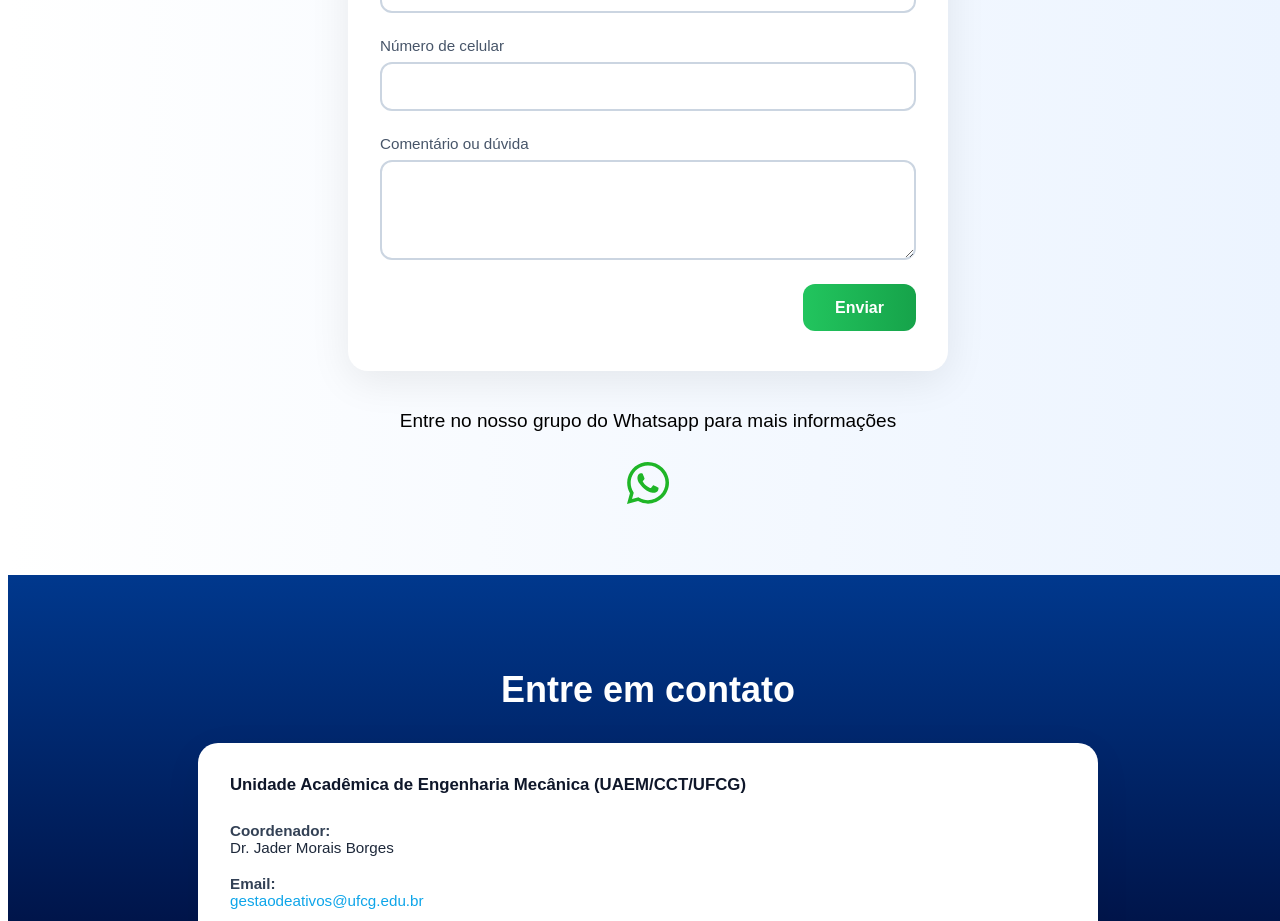
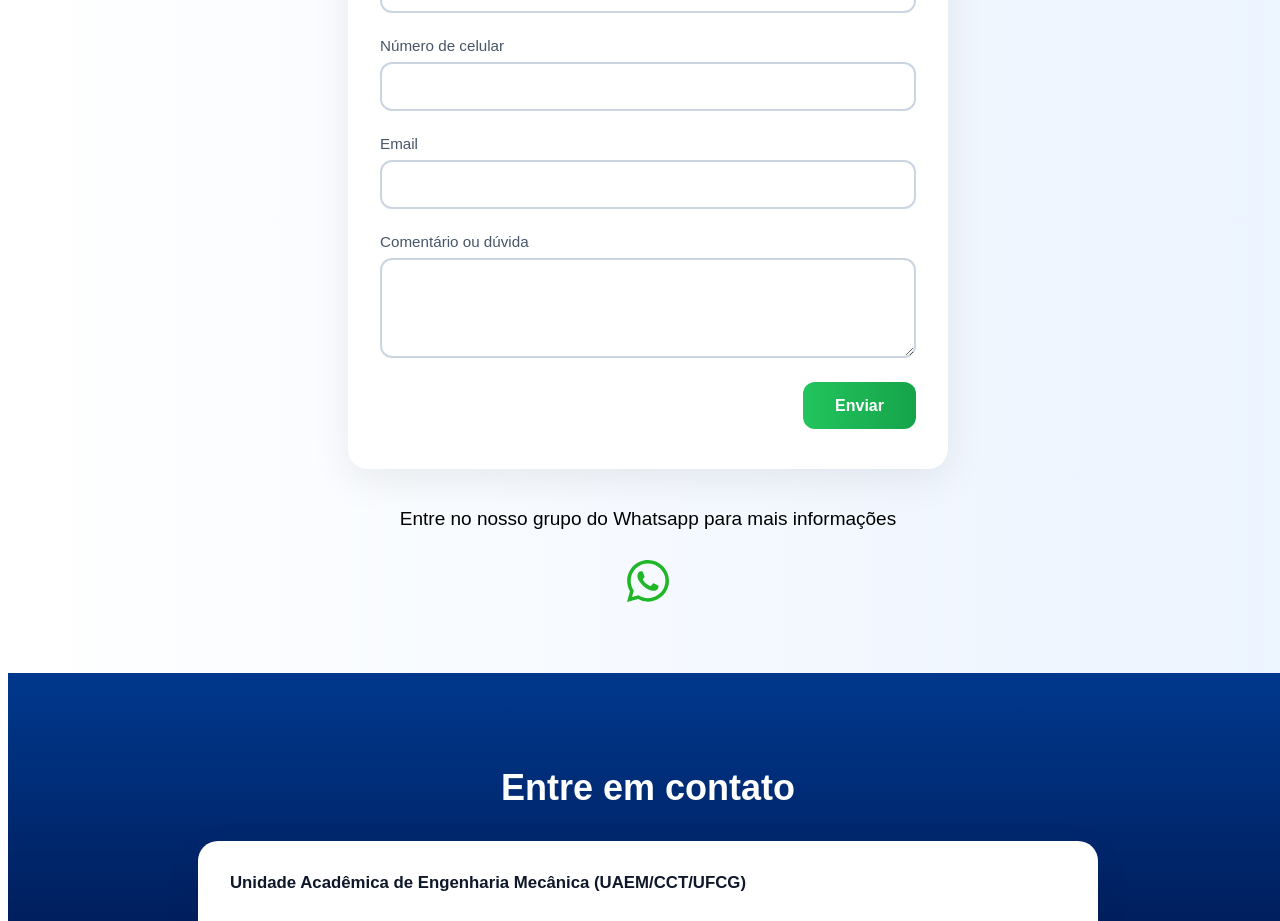
Before and after one commit to labmet-sites/gestao-v2, a React app: page / in a window 1280 px wide. Shown: the part 3334-4255 px from the top of the page. Built offline with nearby package versions, Linux system fonts and the light colour scheme; the HTML template or start-up script is replaced by a standard one.

Commit message:
feat: email

```diff
--- a/src/components/Contact.tsx
+++ b/src/components/Contact.tsx
@@ -23,7 +23,7 @@ export default function ContatoSection() {
           </Unidade>
           <InfoItem>
             <Label>Coordenador:</Label>
-            <Value>Dr. Jader Morais Borges</Value>
+            <Value>Prof. Dr. Jader Morais Borges</Value>
           </InfoItem>
           <InfoItem>
             <Label>Email:</Label>
--- a/src/components/InteresseSection.tsx
+++ b/src/components/InteresseSection.tsx
@@ -18,6 +18,7 @@ export default function InteresseSection() {
   const [form, setForm] = useState({
     nome: "",
     telefone: "",
+    email: "",
     duvida: "",
   });
   const [modal, setModal] = useState({
@@ -37,7 +38,7 @@ export default function InteresseSection() {
     e.preventDefault();
 
     const response = await fetch(
-      "https://script.google.com/macros/s/AKfycbyTUUGXOM3Jl8XKcB7hrHLSdm8hpyxEpw1tfQYZKkSmPUKOrbLORPr8vQXnB5dbyc4X/exec",
+      "https://script.google.com/macros/s/AKfycbwrXQboctWIre72jbZCJDwumQ-2kG6Og9eOkelwPqJMMnoLT_ofvEBeIJq23wR84uy6AA/exec",
       {
         method: "POST",
         mode: "no-cors",
@@ -55,7 +56,7 @@ export default function InteresseSection() {
         success: true,
       });
 
-      setForm({ nome: "", telefone: "", duvida: "" });
+      setForm({ nome: "", telefone: "", email: "", duvida: "" });
     } else {
       setModal({
         show: true,
@@ -88,6 +89,17 @@ export default function InteresseSection() {
             id="telefone"
             name="telefone"
             value={form.telefone}
+            onChange={handleChange}
+            required
+          />
+        </InputGroup>
+        <InputGroup>
+          <Label htmlFor="email">Email</Label>
+          <Input
+            type="email"
+            id="email"
+            name="email"
+            value={form.email}
             onChange={handleChange}
             required
           />
```
